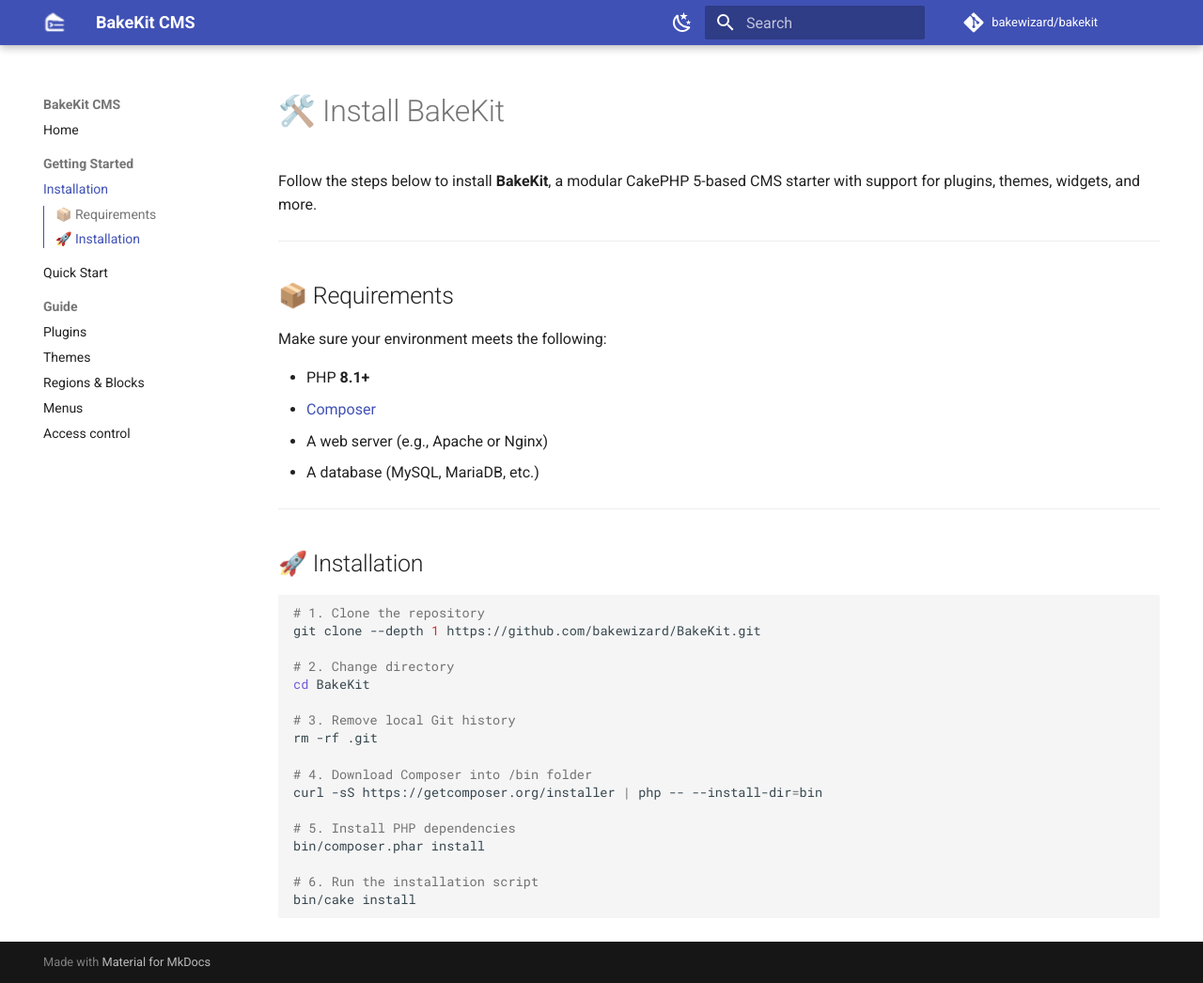
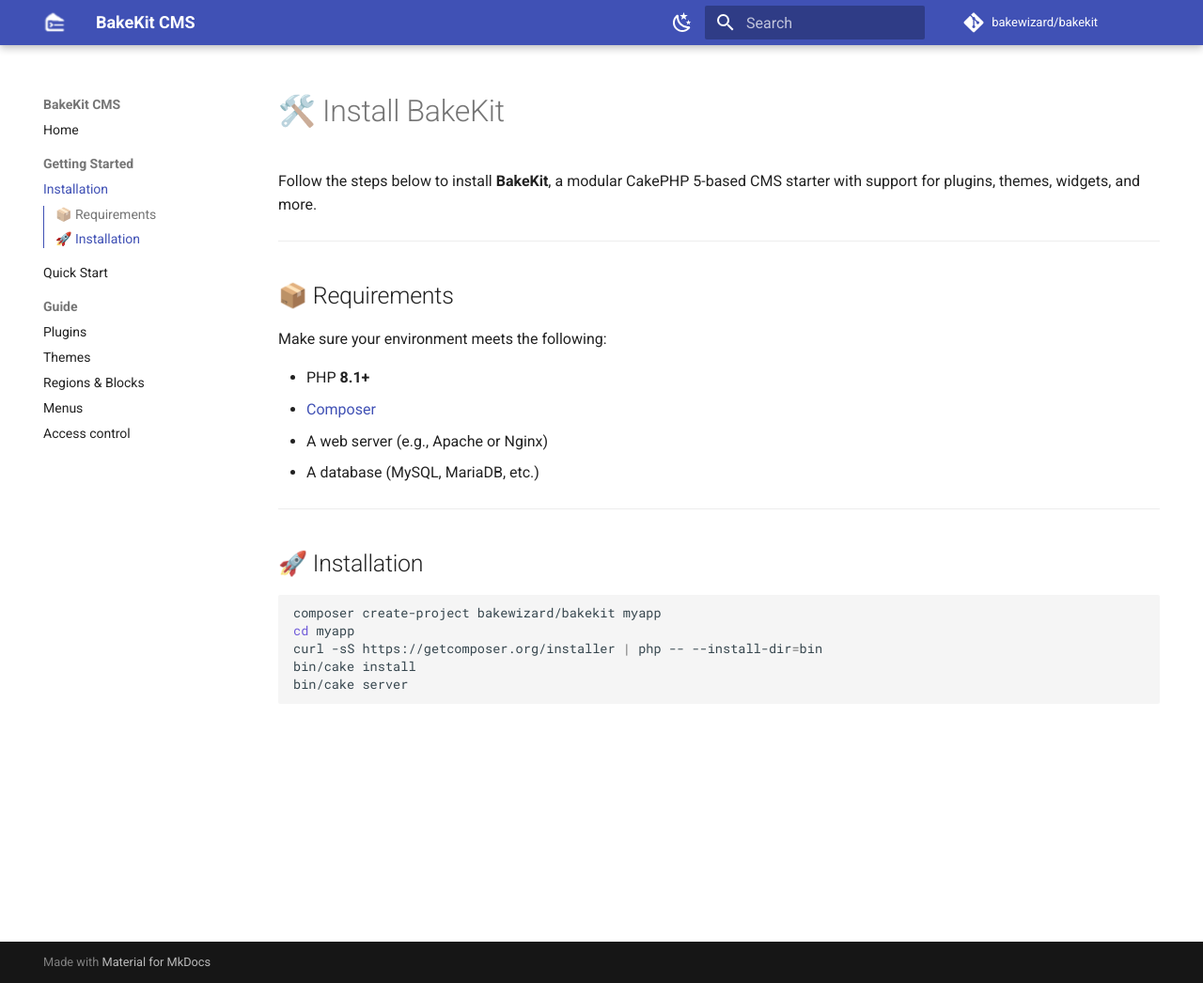
Before and after one commit to bakewizard/bakekit, an MkDocs documentation site: the page built from docs/install.md, in a window 1280 px wide and 1046 px high. Shown: the whole window at 94% size. Built offline with MkDocs 1.6.1 and Material for MkDocs 9.7.7, drawn with Linux system fonts in a browser that asks for light colours; comment, search, counter and statistics services are not loaded.

Commit message:
refactoring...

````diff
--- a/docs/install.md
+++ b/docs/install.md
@@ -18,21 +18,9 @@ Make sure your environment meets the following:
 ## 🚀 Installation
 
 ```bash
-# 1. Clone the repository
-git clone --depth 1 https://github.com/bakewizard/BakeKit.git
-
-# 2. Change directory
-cd BakeKit
-
-# 3. Remove local Git history
-rm -rf .git
-
-# 4. Download Composer into /bin folder
+composer create-project bakewizard/bakekit myapp
+cd myapp
 curl -sS https://getcomposer.org/installer | php -- --install-dir=bin
-
-# 5. Install PHP dependencies
-bin/composer.phar install
-
-# 6. Run the installation script
 bin/cake install
+bin/cake server
 ```
````
Also changed, not shown: 1 other file.
